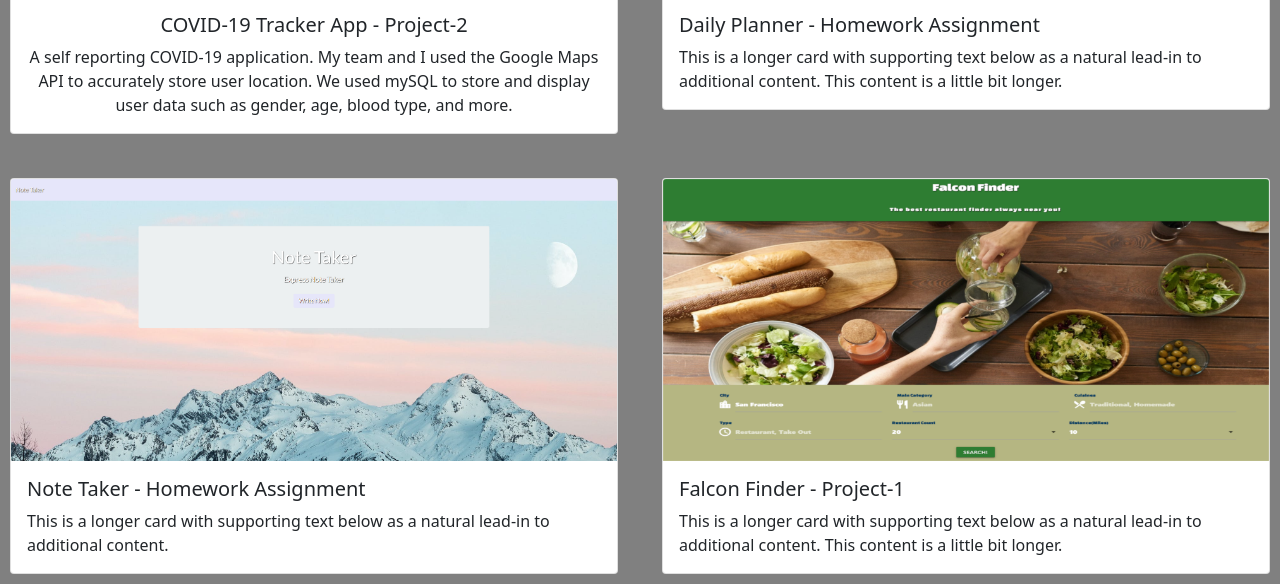
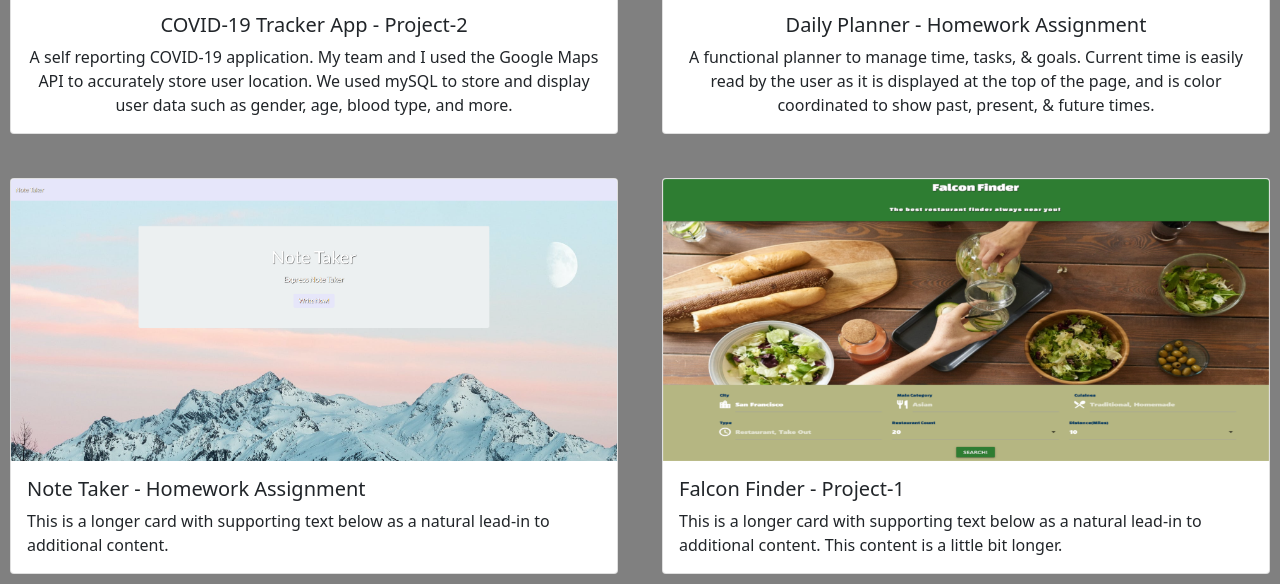
Before and after one commit to BreadBooks/BreadBooks, a website: page index.html in a window 1280 px wide. Shown: the part 1067-1651 px from the top of the page. Drawn offline with nearby package versions, Linux system fonts and the light colour scheme.

Commit message:
card 2 edits

```diff
--- a/index.html
+++ b/index.html
@@ -47,8 +47,8 @@
       <div class="card">
         <img src="assets/images/DailyPlanner.png" class="card-img-top" alt="...">
         <div class="card-body">
-          <h5 class="card-title">Daily Planner - Homework Assignment</h5>
-          <p class="card-text">This is a longer card with supporting text below as a natural lead-in to additional content. This content is a little bit longer.</p>
+          <h5 class="card-title text-center">Daily Planner - Homework Assignment</h5>
+          <p class="card-text text-center">A functional planner to manage time, tasks, & goals. Current time is easily read by the user as it is displayed at the top of the page, and is color coordinated to show past, present, & future times.</p>
         </div>
       </div>
     </div>
```
